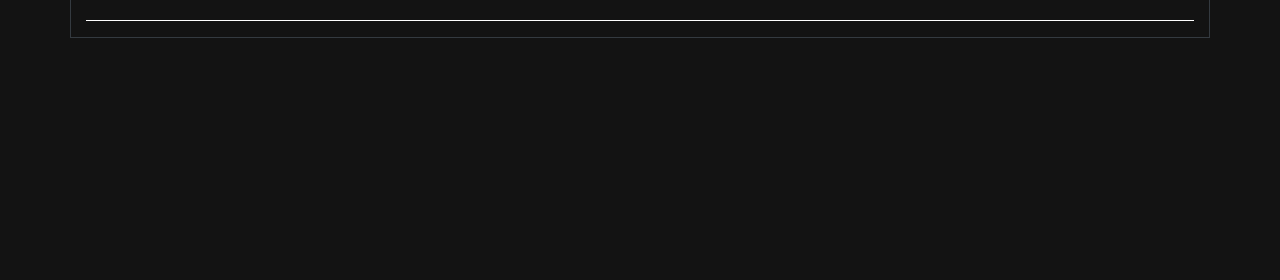
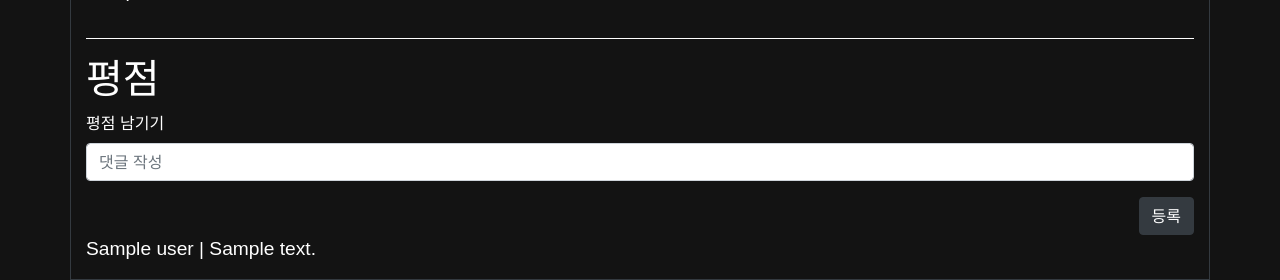
Before and after one commit to ssshhh0402/Project-movie, a Django app: template movies/templates/movies/detail.html in a window 1280 px wide. Shown: the part 1326-1606 px from the top of the page. Before the commit the page ends 1364 px from the top, so only its background shows below. Run offline with Django 3.2, Linux system fonts and the light colour scheme; the template is opened without the code that fills it: most values are stand-ins (such as "Sample title", 1, 10 or a date in 2020); some libraries are stand-ins or nearby versions; some web fonts are replaced.

Commit message:
TW | add comment, like in detail.html

```diff
--- a/movies/templates/movies/detail.html
+++ b/movies/templates/movies/detail.html
@@ -26,6 +26,9 @@
       border-color: white;
       background-color: white;
     }
+    .comment {
+      color: white;
+    }
   </style>
 </head>
 <body>
@@ -45,6 +48,13 @@
           <p>인기도: {{movie.popularity}}</p>
           <p>상영시간: {{movie.runtime}}분</p>
           <p>개봉일: {{movie.release_date}}</p>
+          {% if user in movie.like_users %}
+          <button type="button" class="btn btn-success">좋아요 취소</button>
+          {% else %}
+          <button type="button" class="btn btn-secondary">좋아요</button>
+          {% endif %}
+
+
       </div>
     </div>
     <div class='mt-3'>
@@ -83,7 +93,23 @@
         </div>
       {% endfor %}
       </div>
-    </div><hr>
+    </div>
+    <div class="mt-3">
+    <hr>
+    <h1>평점</h1>
+    <form action="{% url 'movies:c_comment' movie.pk %}" method="POST">
+      {% csrf_token%}
+      <div class="form-group">
+        <label class="comment" for="content">평점 남기기</label>
+        <input type="text" class="form-control" id="content" placeholder="댓글 작성" name="content">
+      </div>
+      <input class="d-block btn btn-dark ml-auto mt-2 " type="submit" value="등록">
+    </form>
+    {% for comment in comments %}
+    <p><span>{{comment.user}} |</span> {{comment.content}}</p>
+    {% endfor %}
+    </div>
+
   </div>
   <script src="https://code.jquery.com/jquery-3.3.1.slim.min.js" integrity="sha384-q8i/X+965DzO0rT7abK41JStQIAqVgRVzpbzo5smXKp4YfRvH+8abtTE1Pi6jizo" crossorigin="anonymous"></script>
   <script src="https://cdnjs.cloudflare.com/ajax/libs/popper.js/1.14.7/umd/popper.min.js" integrity="sha384-UO2eT0CpHqdSJQ6hJty5KVphtPhzWj9WO1clHTMGa3JDZwrnQq4sF86dIHNDz0W1" crossorigin="anonymous"></script>
```
Also changed, not shown: movies/migrations/0002_auto_20191127_0128.py (added).
